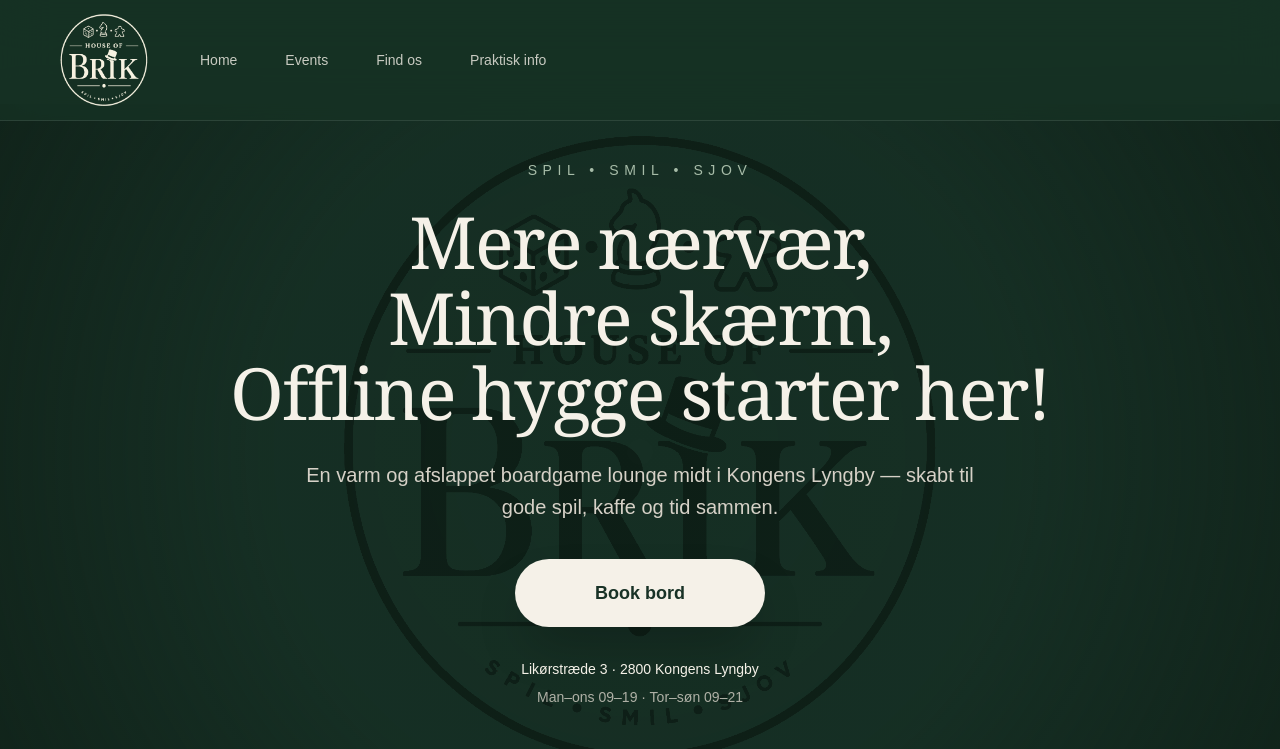
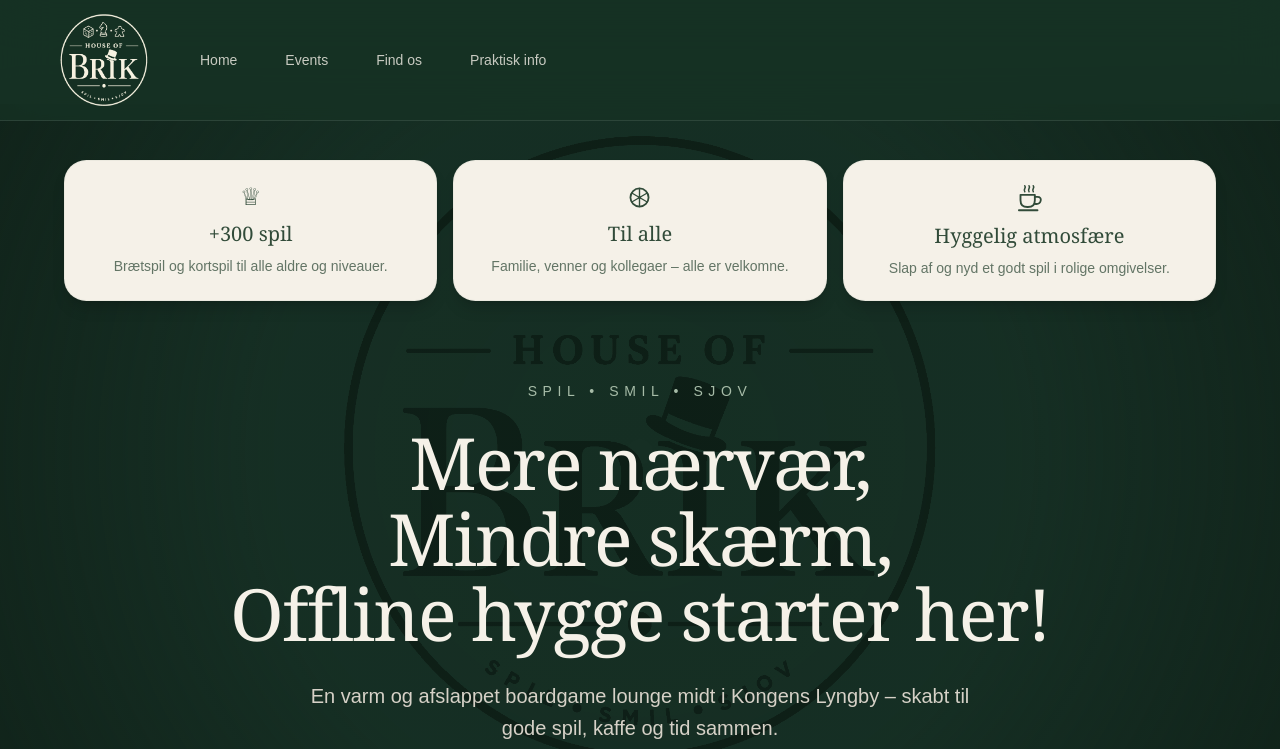
Before and after one commit to Houseofbrik/houseofbrik.dk, a Next.js app: page / in a window 1280 px wide. Shown: the top 749 px of the page. Built offline with nearby package versions, Linux system fonts and the light colour scheme.

Commit message:
Flyttet USP kort øverst på forsiden

```diff
--- a/app/page.tsx
+++ b/app/page.tsx
@@ -134,53 +134,11 @@ function HomePage({
   onOpenBooking: () => void;
 }) {
   return (
-    <section className="relative z-10 px-5 pb-20 pt-24 text-center sm:px-6 md:pt-28">
-      {/* HERO */}
-      <div className="mx-auto flex min-h-[60vh] max-w-6xl flex-col items-center justify-center pb-8 pt-12 sm:min-h-[62vh] md:pb-10">
-        <p className="mb-6 text-xs uppercase tracking-[0.4em] text-[#A7BCA8] sm:text-sm">
-          Spil • Smil • Sjov
-        </p>
-
-        <h1 className="font-serif text-4xl leading-[1.05] tracking-tight sm:text-5xl md:text-7xl">
-          Mere nærvær,
-          <br />
-          Mindre skærm,
-          <br />
-          Offline hygge starter her!
-        </h1>
-
-        <p className="mx-auto mt-7 max-w-2xl text-base leading-8 text-[#D6D1C7] sm:text-lg md:text-xl">
-          En varm og afslappet boardgame lounge midt i Kongens Lyngby — skabt
-          til gode spil, kaffe og tid sammen.
-        </p>
-
-        <button
-          onClick={onOpenBooking}
-          type="button"
-          className="mt-9 min-w-[220px] rounded-full bg-[#F5F1E8] px-10 py-5 text-base font-semibold text-[#183226] shadow-2xl shadow-black/25 transition duration-300 hover:-translate-y-1 hover:bg-white sm:min-w-[250px] sm:px-12 sm:py-5 sm:text-lg"
-        >
-          Book bord
-        </button>
-
-        <button
-          onClick={onOpenFindUs}
-          type="button"
-          className="mt-7 text-sm leading-7 text-[#D6D1C7] transition hover:text-white"
-        >
-          <span className="block font-medium text-[#F5F1E8]">
-            Likørstræde 3 · 2800 Kongens Lyngby
-          </span>
-
-          <span className="block text-[#D6D1C7]/80">
-            Man–ons 09–19 · Tor–søn 09–21
-          </span>
-        </button>
-      </div>
-
-      {/* TRE HVIDE KORT */}
-      <div className="mx-auto grid max-w-5xl gap-4 pb-16 md:grid-cols-3">
+    <section className="relative z-10 px-5 pb-20 pt-32 text-center sm:px-6 md:pt-40">
+      {/* USP-KORT ØVERST */}
+      <div className="mx-auto grid max-w-6xl gap-3 md:grid-cols-3 md:gap-4">
         <FeatureCard
-          icon={<span className="text-3xl">♕</span>}
+          icon={<span className="text-2xl">♕</span>}
           title="+300 spil"
           text="Brætspil og kortspil til alle aldre og niveauer."
         />
@@ -188,8 +146,8 @@ function HomePage({
         <FeatureCard
           icon={
             <svg
-              width="34"
-              height="34"
+              width="29"
+              height="29"
               viewBox="0 0 64 64"
               fill="none"
               aria-hidden="true"
@@ -227,14 +185,14 @@ function HomePage({
             </svg>
           }
           title="Til alle"
-          text="Familie, venner, kollegaer – alle er velkomne."
+          text="Familie, venner og kollegaer – alle er velkomne."
         />
 
         <FeatureCard
           icon={
             <svg
-              width="40"
-              height="40"
+              width="34"
+              height="34"
               viewBox="0 0 64 64"
               fill="none"
               aria-hidden="true"
@@ -288,6 +246,48 @@ function HomePage({
         />
       </div>
 
+      {/* HERO */}
+      <div className="mx-auto flex min-h-[67vh] max-w-6xl flex-col items-center justify-center py-16 sm:min-h-[70vh] md:py-20">
+        <p className="mb-6 text-xs uppercase tracking-[0.4em] text-[#A7BCA8] sm:text-sm">
+          Spil • Smil • Sjov
+        </p>
+
+        <h1 className="font-serif text-4xl leading-[1.05] tracking-tight sm:text-5xl md:text-7xl">
+          Mere nærvær,
+          <br />
+          Mindre skærm,
+          <br />
+          Offline hygge starter her!
+        </h1>
+
+        <p className="mx-auto mt-7 max-w-2xl text-base leading-8 text-[#D6D1C7] sm:text-lg md:text-xl">
+          En varm og afslappet boardgame lounge midt i Kongens Lyngby – skabt
+          til gode spil, kaffe og tid sammen.
+        </p>
+
+        <button
+          onClick={onOpenBooking}
+          type="button"
+          className="mt-9 min-w-[220px] rounded-full bg-[#F5F1E8] px-10 py-5 text-base font-semibold text-[#183226] shadow-2xl shadow-black/25 transition duration-300 hover:-translate-y-1 hover:bg-white sm:min-w-[250px] sm:px-12 sm:text-lg"
+        >
+          Book bord
+        </button>
+
+        <button
+          onClick={onOpenFindUs}
+          type="button"
+          className="mt-7 text-sm leading-7 text-[#D6D1C7] transition hover:text-white"
+        >
+          <span className="block font-medium text-[#F5F1E8]">
+            Likørstræde 3 · 2800 Kongens Lyngby
+          </span>
+
+          <span className="block text-[#D6D1C7]/80">
+            Man–ons 09–19 · Tor–søn 09–21
+          </span>
+        </button>
+      </div>
+
       <button
         onClick={onOpenFindUs}
         type="button"
@@ -309,14 +309,16 @@ function FeatureCard({
   text: string;
 }) {
   return (
-    <article className="rounded-2xl bg-[#F5F1E8] px-6 py-6 text-center text-[#314B39] shadow-xl shadow-black/20 transition duration-300 hover:-translate-y-1">
-      <div className="mb-4 flex min-h-10 items-center justify-center text-[#314B39]">
+    <article className="rounded-[1.4rem] border border-[#314B39]/5 bg-[#F5F1E8] px-5 py-5 text-center text-[#314B39] shadow-lg shadow-black/15 transition duration-300 hover:-translate-y-0.5">
+      <div className="mb-2 flex min-h-8 items-center justify-center text-[#314B39]">
         {icon}
       </div>
 
-      <h2 className="mb-2 font-serif text-xl">{title}</h2>
+      <h2 className="font-serif text-xl leading-tight">{title}</h2>
 
-      <p className="text-sm leading-6 text-[#314B39]/80">{text}</p>
+      <p className="mx-auto mt-2 max-w-xs text-sm leading-6 text-[#314B39]/75">
+        {text}
+      </p>
     </article>
   );
 }
```
